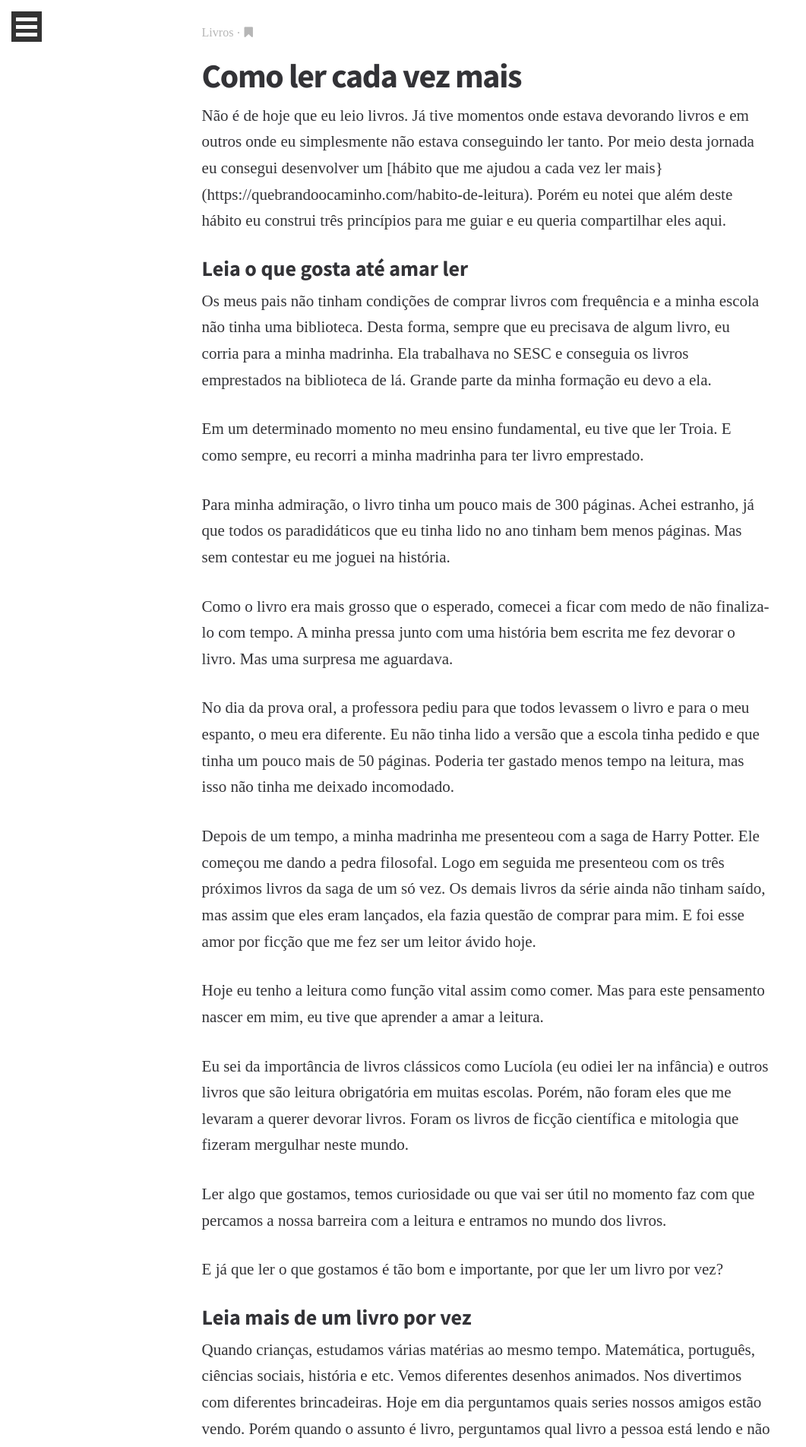
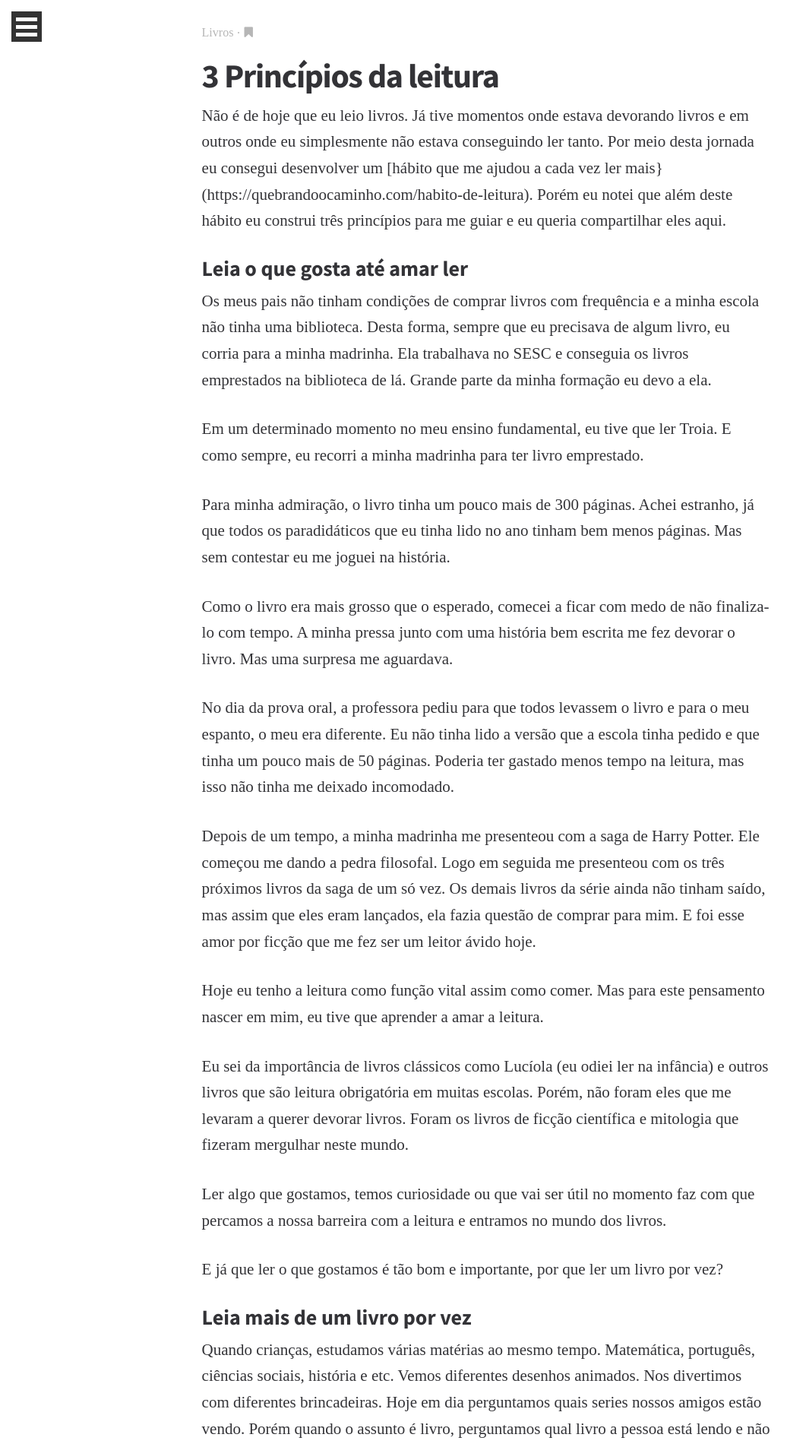
Before and after one commit to gsilva49/blog, a Jekyll site: the page built from _posts/2020-07-07-ler-mais.md, in a window 1280 px wide. Shown: the top 1904 px of the page at 76% size, without its empty margins (0-1061 px from the left). Built offline with Jekyll 4.4.1, drawn with Linux system fonts in a browser that asks for light colours; some web fonts are replaced.

Commit message:
new blogpost - ler mais

```diff
--- a/_posts/2020-07-07-ler-mais.md
+++ b/_posts/2020-07-07-ler-mais.md
@@ -1,6 +1,6 @@
 ---
 layout: post-no-feature
-title:  "Como ler cada vez mais"
+title:  "3 Princípios da leitura"
 date: 2020-07-07
 categories: livros
 author_name : Gomes
```
